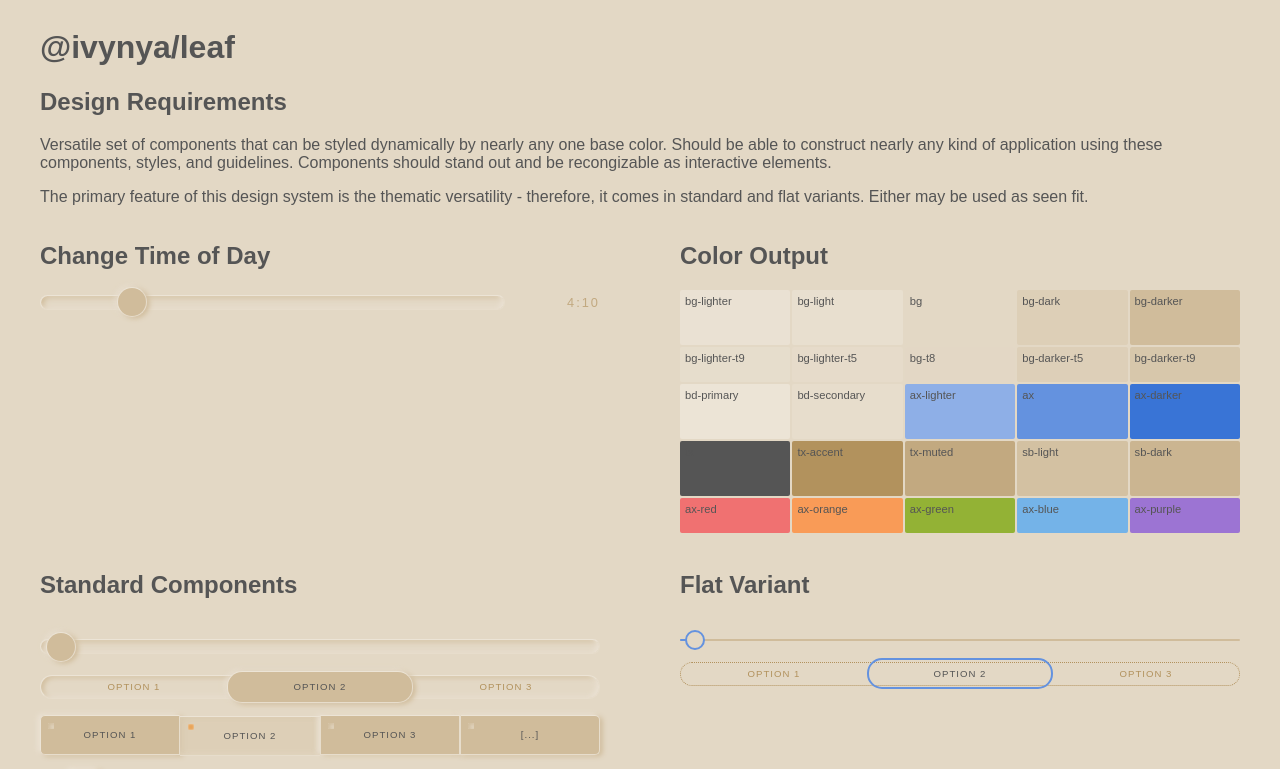
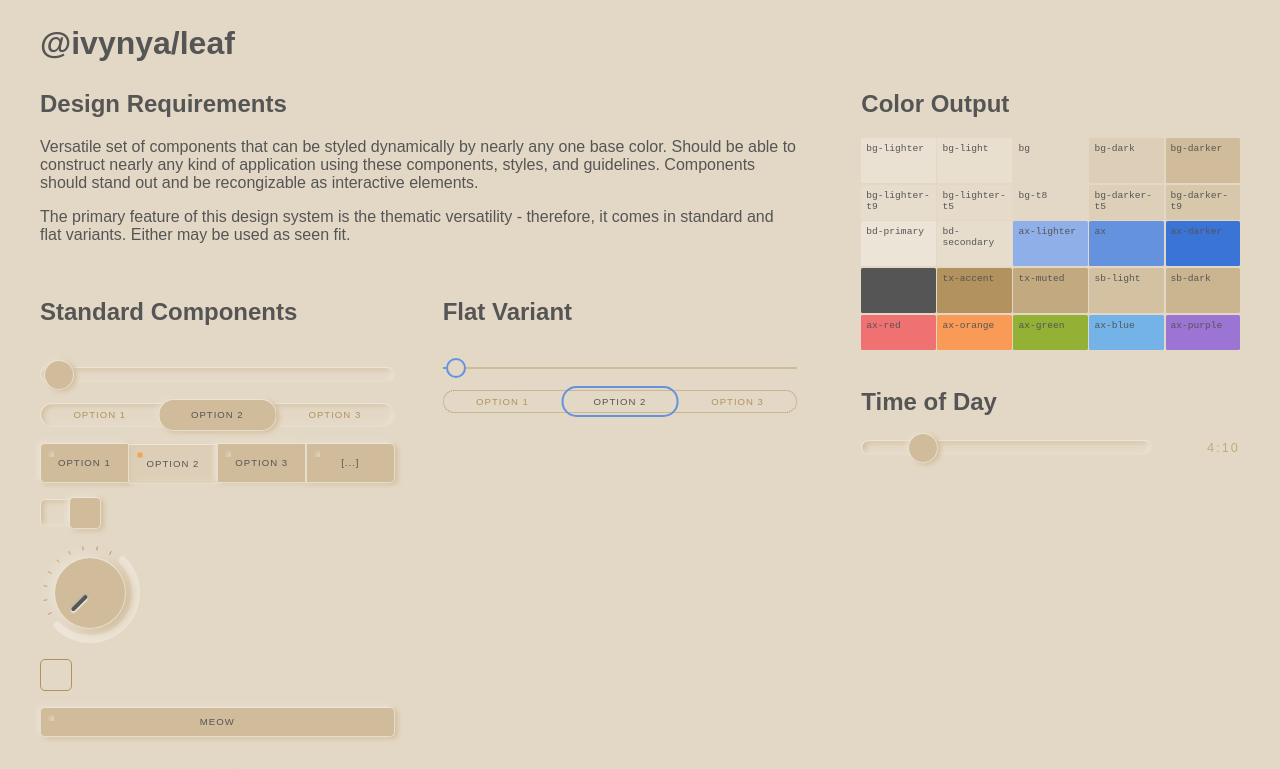
Before and after one commit to ivynya/leaf, a SvelteKit app: page / in a window 1280 px wide. Shown: the top 769 px of the page. Built offline with nearby package versions, Linux system fonts and the light colour scheme; a web font is replaced by a local one.

Commit message:
demo style tweaks

```diff
--- a/src/routes/+layout.svelte
+++ b/src/routes/+layout.svelte
@@ -3,6 +3,8 @@
 	import '$lib/styles/fnt.scss';
 	import { onMount } from 'svelte';
 	import { stylesheet, isLight } from '$lib/index';
+	import Colors from './Colors.svelte';
+	import Warp from './Warp.svelte';
 
 	interface Props {
 		children?: import('svelte').Snippet;
@@ -17,14 +19,43 @@
 	});
 </script>
 
+<header>
+	<h1>@ivynya/leaf</h1>
+</header>
 <main>
-	{@render children?.()}
+	<section>
+		{@render children?.()}
+	</section>
+	<section class="global-options">
+		<h2>Color Output</h2>
+		<Colors />
+		<br />
+		<h2>Time of Day</h2>
+		<Warp />
+	</section>
 </main>
 
 <style lang="scss">
-	main {
+	main,
+	header {
+		display: flex;
+		gap: 4rem;
 		max-width: 1200px;
 		margin: 0 auto;
-		padding: 0.5rem 1rem;
+		padding: 0.25rem 1rem;
+	}
+
+	h1 {
+		margin-bottom: 0;
+	}
+
+	section {
+		flex: 2 1;
+	}
+
+	.global-options {
+		display: flex;
+		flex-direction: column;
+		flex: 1 1;
 	}
 </style>
--- a/src/routes/+page.svelte
+++ b/src/routes/+page.svelte
@@ -6,13 +6,10 @@
 	import Select from '$lib/component-input/Select.svelte';
 	import Slider from '$lib/component-input/Slider.svelte';
 	import Toggle from '$lib/component-input/Toggle.svelte';
-	import Colors from './Colors.svelte';
 	import Glass from '$lib/component-decorative/Glass.svelte';
-	import Warp from './Warp.svelte';
 </script>
 
 <div>
-	<h1>@ivynya/leaf</h1>
 	<h2>Design Requirements</h2>
 	<p>
 		Versatile set of components that can be styled dynamically by nearly any one base color. Should
@@ -23,17 +20,6 @@
 		The primary feature of this design system is the thematic versatility - therefore, it comes in
 		standard and flat variants. Either may be used as seen fit.
 	</p>
-	<div class="cols">
-		<div>
-			<h2>Change Time of Day</h2>
-			<Warp />
-		</div>
-		<div>
-			<h2>Color Output</h2>
-			<Colors />
-		</div>
-	</div>
-
 	<br />
 	<section class="components">
 		<div class="cols">
@@ -87,7 +73,7 @@
 	.cols {
 		display: grid;
 		grid-template-columns: repeat(2, 1fr);
-		gap: 5rem;
+		gap: 3rem;
 		align-items: flex-start;
 	}
 
--- a/src/routes/Colors.svelte
+++ b/src/routes/Colors.svelte
@@ -37,14 +37,16 @@
 	.grid {
 		display: grid;
 		grid-template-columns: repeat(5, 1fr);
-		gap: 0.125rem;
+		gap: 0.1rem;
 
 		div {
-			border-radius: 0.125rem;
+			border-radius: 0.1rem;
 			box-sizing: border-box;
-			font-size: 0.7rem;
+			font-family: 'IBM Plex Mono', monospace;
+			font-size: 0.6rem;
+			font-weight: 400;
 			width: 100%;
-			height: 55px;
+			height: 45px;
 			padding: 5px;
 
 			&.secondary {
```
